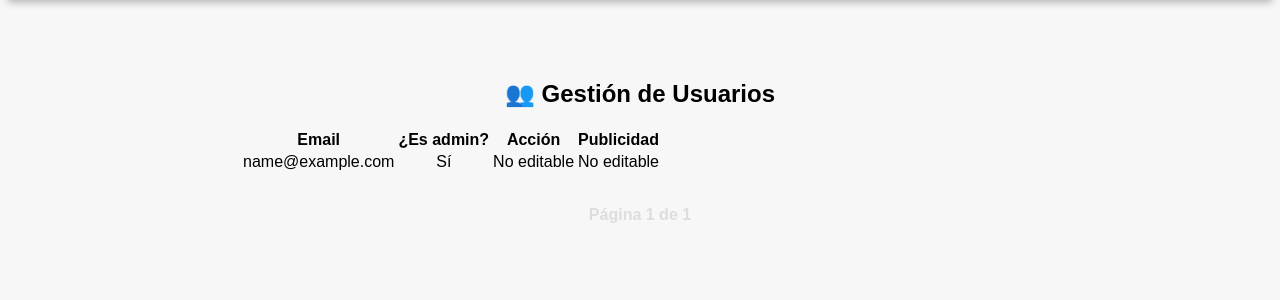
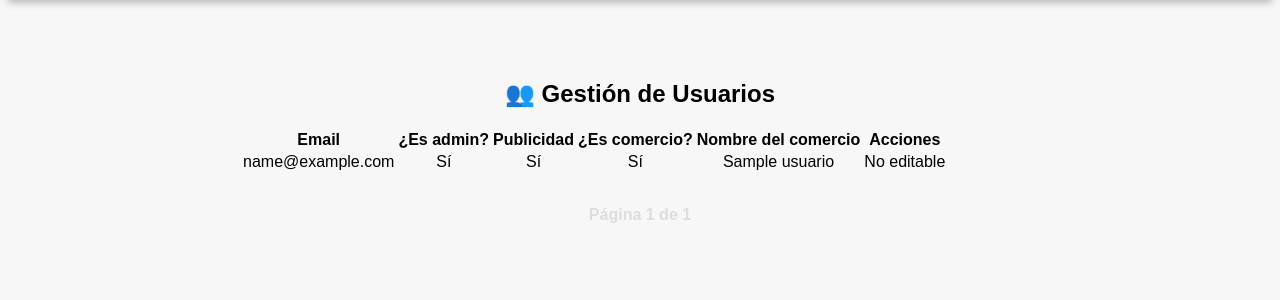
Before and after one commit to TobyG23/sin-tacc-1.1, a Flask app: page /admin/usuarios in a window 1280 px wide. Shown: the part 67-367 px from the top of the page. Run offline with Flask 3, Linux system fonts and the light colour scheme; a user stored in the database is signed in; tables that the repository leaves empty hold one stand-in row (values such as "Sample post").

Commit message:
Se quita función de dar admin desde el dashboard.

```diff
--- a/templates/admin_usuarios.html
+++ b/templates/admin_usuarios.html
@@ -1,14 +1,16 @@
 {% extends 'base_admin.html' %}
 
 {% block content %}
-<h2>👥 Gestión de Usuarios</h2>
-<table class="table table-bordered">
+<h2 class="text-center">👥 Gestión de Usuarios</h2>
+<table class="table table-bordered text-center align-middle">
   <thead>
     <tr>
       <th>Email</th>
       <th>¿Es admin?</th>
-      <th>Acción</th>
       <th>Publicidad</th>
+      <th>¿Es comercio?</th>
+      <th>Nombre del comercio</th>
+      <th>Acciones</th>
     </tr>
   </thead>
   <tbody>
@@ -16,21 +18,21 @@
     <tr>
       <td>{{ usuario.email }}</td>
       <td>{{ 'Sí' if usuario.is_admin else 'No' }}</td>
+      <td>{{ 'Sí' if usuario.publicidad_activa else 'No' }}</td>
+      <td>{{ 'Sí' if usuario.es_comercio else 'No' }}</td>
+      <td>
+        {% if usuario.es_comercio and usuario.nombre_comercio %}
+          {{ usuario.nombre_comercio }}
+        {% else %}
+          <span class="text-muted">—</span>
+        {% endif %}
+      </td>
       <td>
         {% if usuario.id != current_user.id %}
-    <a href="{{ url_for('toggle_admin', id=usuario.id) }}"
-       class="btn btn-sm {% if usuario.is_admin %}btn-danger{% else %}btn-success{% endif %}">
-       {% if usuario.is_admin %}Quitar Admin{% else %}Hacer Admin{% endif %}
-    </a>
-    <br>
           <a href="{{ url_for('toggle_publicidad', id=usuario.id) }}"
              class="btn btn-sm mt-2 {% if usuario.publicidad_activa %}btn-outline-danger{% else %}btn-outline-success{% endif %}">
-       {% if usuario.publicidad_activa %}
-         ❌ Quitar publicidad
-       {% else %}
-         ✅ Activar publicidad
-       {% endif %}
-    </a>
+             {% if usuario.publicidad_activa %}❌ Quitar publicidad{% else %}✅ Activar publicidad{% endif %}
+          </a><br>
           {% if usuario.lugar_asociado %}
             <form method="post" action="{{ url_for('desvincular_comercio', id=usuario.id) }}" style="display:inline;">
               <button type="submit" class="btn btn-warning btn-sm mt-2">🔗 Desvincular Comercio</button>
@@ -40,37 +42,12 @@
           <span class="text-muted">No editable</span>
         {% endif %}
       </td>
-<td>
-  {% if usuario.id != current_user.id %}
-    <a href="{{ url_for('toggle_admin', id=usuario.id) }}"
-       class="btn btn-sm {% if usuario.is_admin %}btn-danger{% else %}btn-success{% endif %}">
-       {% if usuario.is_admin %}Quitar Admin{% else %}Hacer Admin{% endif %}
-    </a>
-    <br>
-    <a href="{{ url_for('toggle_publicidad', id=usuario.id) }}"
-       class="btn btn-sm mt-2 {% if usuario.publicidad_activa %}btn-outline-danger{% else %}btn-outline-success{% endif %}">
-       {% if usuario.publicidad_activa %}
-         ❌ Quitar publicidad
-       {% else %}
-         ✅ Activar publicidad
-       {% endif %}
-    </a>
-    {% if usuario.lugar_asociado %}
-      <form method="post" action="{{ url_for('desvincular_comercio', id=usuario.id) }}" style="display:inline;">
-        <button type="submit" class="btn btn-warning btn-sm mt-2">🔗 Desvincular Comercio</button>
-      </form>
-    {% endif %}
-  {% else %}
-    <span class="text-muted">No editable</span>
-  {% endif %}
-</td>
-
     </tr>
     {% endfor %}
   </tbody>
 </table>
 
-<div class="paginacion">
+<div class="paginacion text-center mt-3">
   {% if usuarios.has_prev %}
     <a href="{{ url_for('admin_usuarios', page=usuarios.prev_num) }}">← Anterior</a>
   {% endif %}
@@ -81,6 +58,4 @@
     <a href="{{ url_for('admin_usuarios', page=usuarios.next_num) }}">Siguiente →</a>
   {% endif %}
 </div>
-
-
 {% endblock %}
```
Lines whose indentation alone changed are shown as unchanged.
